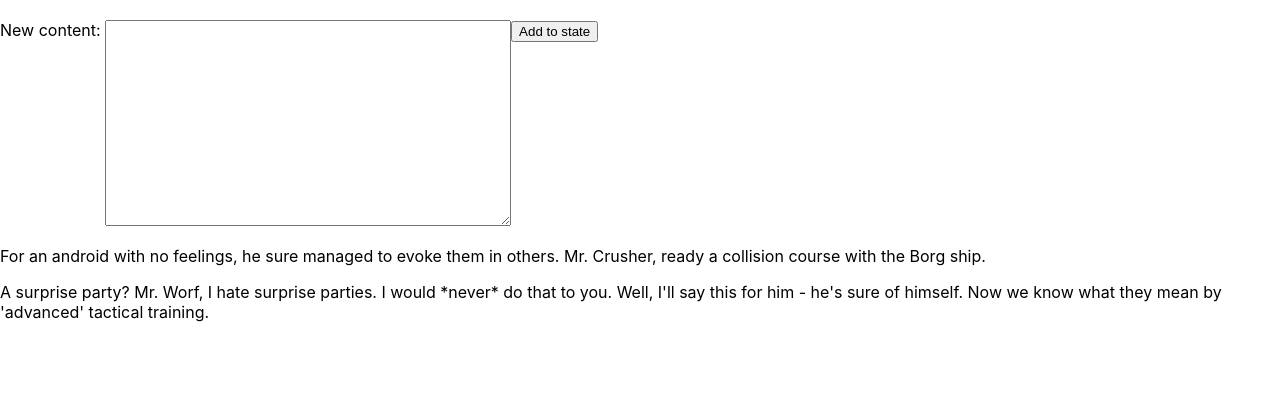
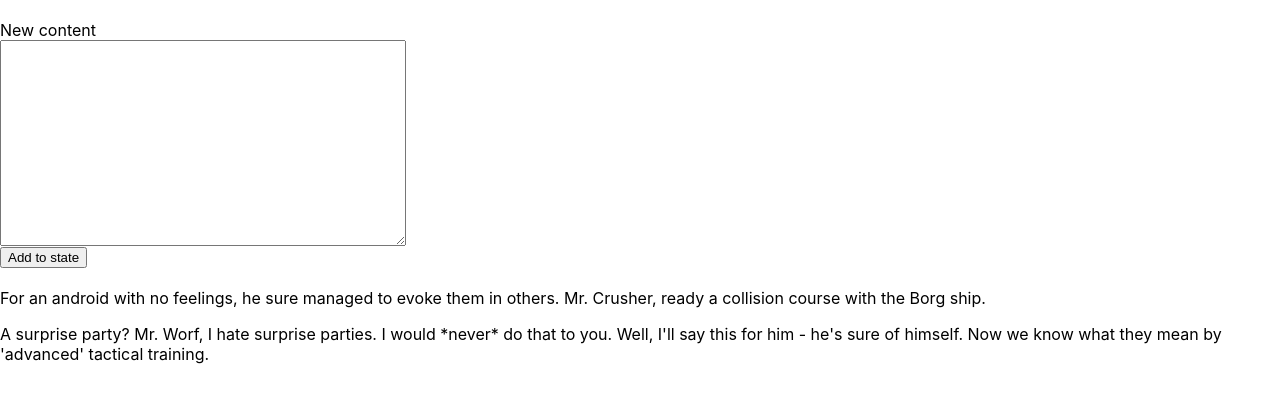
Before and after one commit to thedigitaldesign/react-complete-guide, a React (Create React App) app in the folder assignments/assignment-1/: page / in a window 1280 px wide. Shown: the top 402 px of the page. Built offline with nearby package versions, Linux system fonts and the light colour scheme.

Commit message:
Working on getting editting for existing content

```diff
--- a/assignments/assignment-1/src/App.js
+++ b/assignments/assignment-1/src/App.js
@@ -13,14 +13,25 @@ export default class App extends Component {
         ]
     }
 
-    getUserInput = (event) => {
-        console.log(event.current.value)
+    getUserInputHandler = (event) => {
+        let joined = this.state.UserOutputs.concat({
+            id: this.state.UserOutputs.length + 1,
+            text: event.current.value
+        })
+
+        this.setUserOutputState(joined)
+
+        event.current.value = ''
+    }
+
+    setUserOutputState = (blob) => {
+        this.setState({ UserOutputs: blob })
     }
 
     render() {
         return (
             <div className="App">
-                <UserInput addToState={this.getUserInput} />
+                <UserInput content={this.getUserInputHandler} />
                 {this.state.UserOutputs.map((output) => {
                     return (
                         <UserOutput key={output.id} text={output.text} />
--- a/assignments/assignment-1/src/Components/UserInput/UserInput.js
+++ b/assignments/assignment-1/src/Components/UserInput/UserInput.js
@@ -10,17 +10,19 @@ export default class UserInput extends Component {
 
     render() {
         const style = {
+            display: 'block',
             width: '400px',
             height: '200px',
             verticalAlign: 'top'
         }
 
-        //let textarea = this.textareaUpdate
-
         return (
             <div className="user-input-field">
-                <label>New content: <textarea style={style} ref={this.textarea} /></label>
-                <button onClick={this.props.addToState.bind(this, this.textarea)}>Add to state</button>
+                <label>
+                    {!this.props.text ? 'New content' : ''}
+                    <textarea style={style} value={this.props.text} ref={this.textarea} />
+                </label>
+                <button onClick={this.props.content.bind(this, this.textarea)}>{!this.props.text ? 'Add to state' : 'Update state'}</button>
             </div>
         )
     }
--- a/assignments/assignment-1/src/Components/UserOutput/UserOutput.js
+++ b/assignments/assignment-1/src/Components/UserOutput/UserOutput.js
@@ -1,9 +1,34 @@
 import React, { Component } from 'react'
+import UserInput from '../UserInput/UserInput';
 
 export default class UserOutput extends Component {
+    constructor(props) {
+        super(props)
+
+        this.show = false;
+    }
+
+    showhide = (show) => {
+        console.log(this.show)
+        this.show = !this.show
+        console.log(this.show)
+
+        return this.show
+    }
+
     render() {
+        let show = this.showhide
+
         return (
-            <p>{this.props.text}</p>
+            //{show ? <p onClick={this.showhide}>{this.props.text}</p> : <UserInput text={this.props.text} />}
+            <div>
+                {/* {show
+                    ? <p onClick={this.showhide}>{this.props.text}</p>
+                    : <UserInput text={this.props.text} />} */}
+                {show
+                    ? <p onClick={this.showhide}>{this.props.text}</p>
+                    : <textarea value={this.props.text} /> }
+            </div>
         )
     }
 }
```
